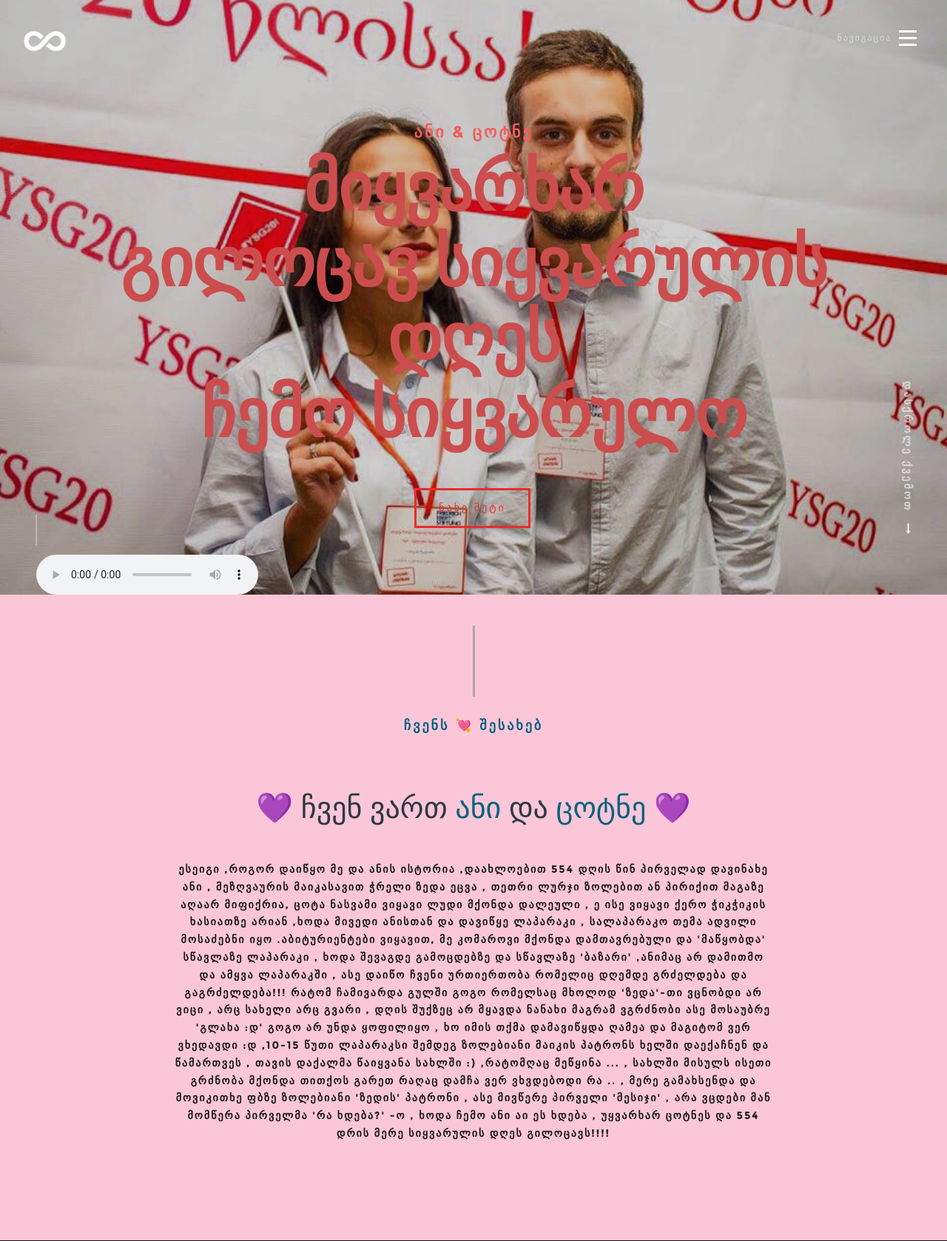
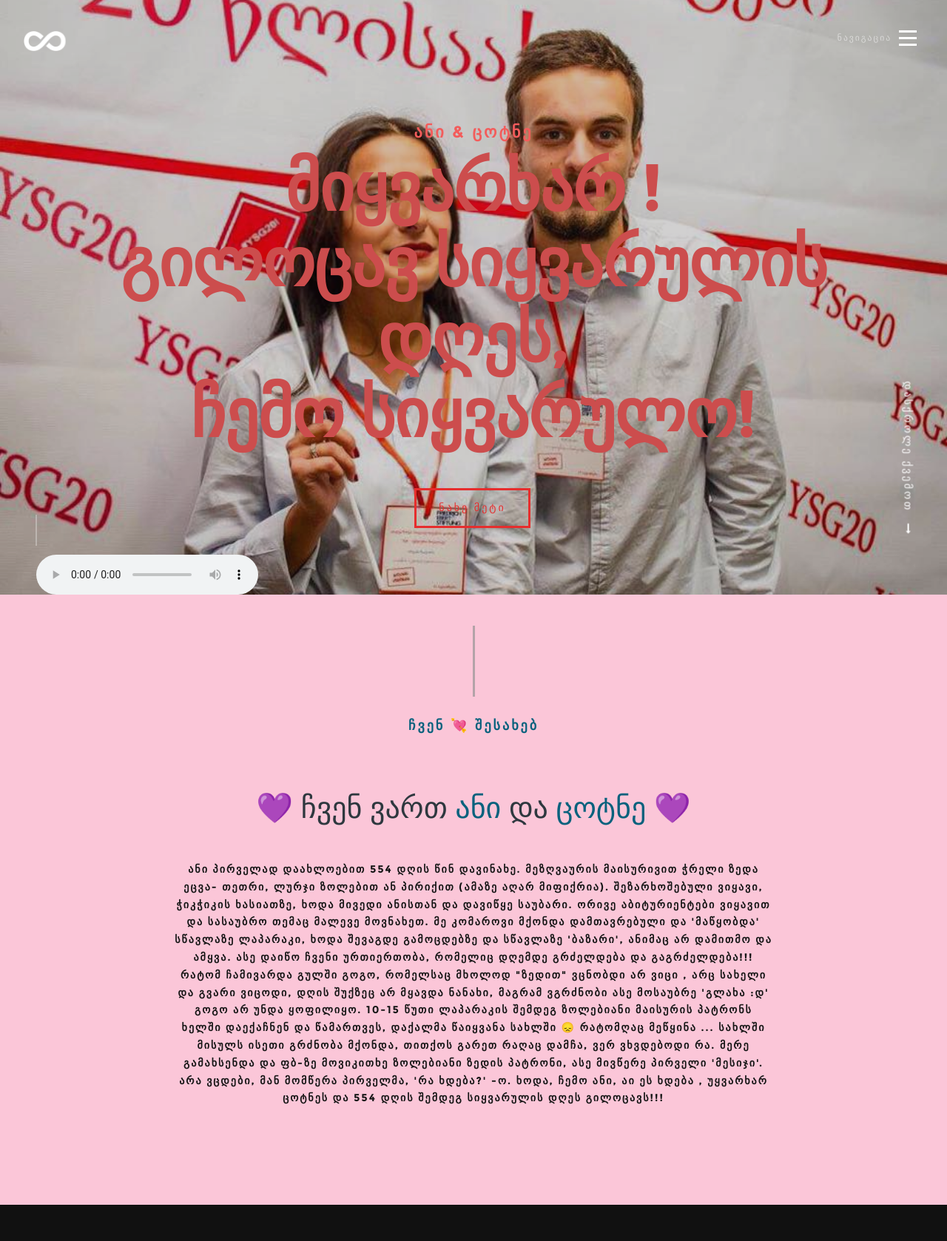
Before and after one commit to tsotnesharvadze/shmashkuna, a Django app: page / in a window 1280 px wide. Shown: the top 1678 px of the page at 74% size. Run offline with Django 3.2, Linux system fonts and the light colour scheme; some web fonts are replaced.

Commit message:
'add_milocveeebi'

```diff
--- a/templates/index.html
+++ b/templates/index.html
@@ -41,7 +41,7 @@
    <header>
 
    	<div class="header-logo">
-	      <a href="index.html">Infinity</a>
+	      <a href="{% url 'app:index' %}">ანი & ცოტნე</a>
 	   </div>
 
 		<a id="header-menu-trigger" href="#0">
@@ -105,10 +105,11 @@
 
 			  				<h3 class="animate-intro">ანი & ცოტნე</h3>
 				  			<h1 class="animate-intro">
-							მიყვარხარ  <br>
-							გილოცავ სიყვარულის დღეს <br>
-							ჩემო სიყვარულო
+							მიყვარხარ ! <br>
+							გილოცავ სიყვარულის დღეს, <br>
+							ჩემო სიყვარულო!
 				  			</h1>
+
 
 				  			<div class="more animate-intro">
 				  				<a class="smoothscroll button stroke" href="#about">
@@ -165,10 +166,14 @@
    			<div class="about-profile-bg"></div>
 
 				<div class="intro">
-					<h3 class="animate-this">ჩვენს 💘 შესახებ</h3>
+					<h3 class="animate-this">ჩვენ 💘 შესახებ</h3>
 	   				<p class="lead animate-this">💜 ჩვენ ვართ <span>ანი</span> და <span>ცოტნე</span> 💜</p>
-	   				<h5 class="animate-this">ესეიგი ,როგორ დაიწყო მე და ანის ისტორია  ,დაახლოებით 554 დღის წინ პირველად დავინახე ანი , მეზღვაურის მაიკასავით ჭრელი ზედა ეცვა , თეთრი ლურჯი ზოლებით ან პირიქით მაგაზე აღაარ მიფიქრია,
-	   				ცოტა ნასვამი ვიყავი  ლუდი მქონდა დალეული , ე ისე ვიყავი ქერო ჭიკჭიკის ხასიათზე არიან ,ხოდა მივედი ანისთან და დავიწყე ლაპარაკი , სალაპარაკო თემა ადვილი მოსაძებნი იყო .აბიტურიენტები ვიყავით, მე კომაროვი მქონდა დამთავრებული და 'მაწყობდა' სწავლაზე ლაპარაკი , ხოდა შევაგდე გამოცდებზე და სწავლაზე 'ბაზარი' ,ანიმაც არ დამითმო და ამყვა ლაპარაკში , ასე დაიწო ჩვენი ურთიერთობა რომელიც დღემდე გრძელდება და გაგრძელდება!!! რატომ ჩამივარდა გულში გოგო რომელსაც მხოლოდ 'ზედა'-თი ვცნობდი არ ვიცი , არც სახელი არც გვარი , დღის შუქზეც არ მყავდა ნანახი მაგრამ ვგრძნობი ასე მოსაუბრე 'გლახა :დ' გოგო არ უნდა ყოფილიყო , ხო იმის თქმა დამავიწყდა ღამეა და მაგიტომ ვერ ვხედავდი :დ ,10-15 წუთი ლაპარაკსი შემდეგ ზოლებიანი მაიკის პატრონს ხელში დაექაჩნენ და წამართვეს , თავის დაქალმა წაიყვანა სახლში :) ,რატომღაც მეწყინა ... , სახლში მისულს ისეთი გრძნობა მქონდა თითქოს გარეთ რაღაც დამჩა ვერ ვხვდებოდი რა .. , მერე გამახსენდა და მოვიკითხე ფბზე ზოლებიანი 'ზედის' პატრონი , ასე მივწერე პირველი 'მესიჯი' , არა ვცდები მან  მომწერა პირველმა  'რა ხდება?' -ო , ხოდა ჩემო ანი აი ეს ხდება , უყვარხარ ცოტნეს და 554 დრის მერე სიყვარულის დღეს გილოცავს!!!!   </h5>
+	   				<h5 class="animate-this">ანი პირველად დაახლოებით 554  დღის წინ დავინახე. მეზღვაურის მაისურივით ჭრელი ზედა ეცვა- თეთრი, ლურჯი ზოლებით ან პირიქით (ამაზე აღარ მიფიქრია). შეზარხოშებული ვიყავი, ჭიკჭიკის ხასიათზე, ხოდა მივედი ანისთან და დავიწყე საუბარი.
+					ორივე აბიტურიენტები ვიყავით და სასაუბრო თემაც მალევე მოვნახეთ.
+					მე კომაროვი მქონდა დამთავრებული და 'მაწყობდა' სწავლაზე ლაპარაკი, ხოდა შევაგდე გამოცდებზე და სწავლაზე 'ბაზარი', ანიმაც არ დამითმო და ამყვა.
+					ასე დაიწო ჩვენი ურთიერთობა, რომელიც დღემდე გრძელდება და გაგრძელდება!!!
+					რატომ ჩამივარდა გულში გოგო, რომელსაც მხოლოდ "ზედით"  ვცნობდი არ ვიცი , არც სახელი და გვარი ვიცოდი, დღის შუქზეც არ მყავდა ნანახი, მაგრამ ვგრძნობი ასე მოსაუბრე 'გლახა :დ' გოგო არ უნდა ყოფილიყო.
+					10-15 წუთი ლაპარაკის შემდეგ ზოლებიანი მაისურის პატრონს ხელში დაექაჩნენ და წამართვეს, დაქალმა წაიყვანა სახლში 😞 რატომღაც მეწყინა ...  სახლში მისულს ისეთი გრძნობა მქონდა, თითქოს გარეთ რაღაც დამჩა, ვერ ვხვდებოდი რა. მერე გამახსენდა და ფბ-ზე მოვიკითხე ზოლებიანი ზედის პატრონი, ასე მივწერე პირველი 'მესიჯი'. არა ვცდები, მან მომწერა პირველმა, 'რა ხდება?' -ო.  ხოდა, ჩემო ანი, აი ეს ხდება , უყვარხარ ცოტნეს და 554 დღის შემდეგ სიყვარულის დღეს გილოცავს!!!</h5>
 				</div>
 
    		</div> <!-- end col-full  -->
@@ -207,9 +212,9 @@
 	                  	<img src="{% static 'images/portfolio/bakuriani_1.jpg' %}" alt="Skaterboy">
 	                     <div class="item-text">
 	                     	<span class="folio-types">
-		     					      Web Development
+		     					      ბაკურიანი
 		     					   </span>
-		     					   <h3 class="folio-title">Shutterbug</h3>
+		     					   <h3 class="folio-title">ბაკურიანში წინა საარჩევნო ტრენინგებზე</h3>
 		     					</div>
 	                  </a>
 	                  <a href="#" class='details-link' title="details">
@@ -218,7 +223,7 @@
 	               </div> <!-- end item-wrap -->
 
 						<div id="01" class='hide'>
-							<h4>Shutterbug</h4>
+							<h4>ბაკურიანი</h4>
 							<p>Lorem ipsum Dolor deserunt labore sint officia. Magna et aute enim proident tempor sunt quis nulla voluptate fugiat velit. <a href="#">Details</a></p>
 						</div>
 	        	</div> <!-- end folio-item -->
@@ -229,7 +234,7 @@
 	                  	<img src="{% static 'images/portfolio/dab_dubi.jpg' %}" alt="Shutterbug">
 	                     <div class="item-text">
 	                     	<span class="folio-types">
-		     					      Marketing
+		     					      Heppy Barthday
 		     					   </span>
 		     					   <h3 class="folio-title">Yellow Wall</h3>
 		     					</div>
@@ -398,6 +403,32 @@
                   </div>
                </li> <!-- end slide -->
 
+               <li>
+                  <p>
+                  Ann & Tsotne  - გილოცავთ სიყვარულის დღეს, გისურვებთ მუდამ ერთად ყოფნას და ულევ სიხარულს ცხოვრებაში, სიყვარული რო გექნებათ ერთმანეთის კი ვიცი და 😄 აი ლავ ზის ქოუფლეს 💜
+                  </p>
+
+               	<div class="testimonial-author">
+                    	<img src="{% static 'images/avatars/sharasha.jpg' %}" alt="Author image">
+                    	<div class="author-info">
+                    		ლევან შარაშიძე
+                    		<span>. . .</span>
+                    	</div>
+                  </div>
+               </li> <!-- end slide -->
+               <li>
+                  <p>
+                  გვრიტებო, გილოცავთ სიყვარულის დღეს❣️არ შემიძლია არ ავღნიშნო, რომ უმაგრესი საიტია და ვაფასებ ცოტნეს კრეატიულობას😄💕მთელი გულით და სულით დიდ ბედნიერებას გისურვებთ💘მთელი ცხობრება ვალენტინობის დღესავით  სიყვარულით და სიურპრიზებით სავსე გქონოდეთ💕💕მიყვარხართ❣️ თქვენი ერთგული მეგიკა😍❤️
+                  </p>
+
+               	<div class="testimonial-author">
+                    	<img src="{% static 'images/avatars/megika.jpg' %}" alt="Author image">
+                    	<div class="author-info">
+                    		მეგიკა კეკელია
+                    		<span>. . .</span>
+                    	</div>
+                  </div>
+               </li> <!-- end slide -->
 
 
 
```
Also changed, not shown: static/images/avatars/megika.jpg (added), static/images/avatars/sharasha.jpg (added).
